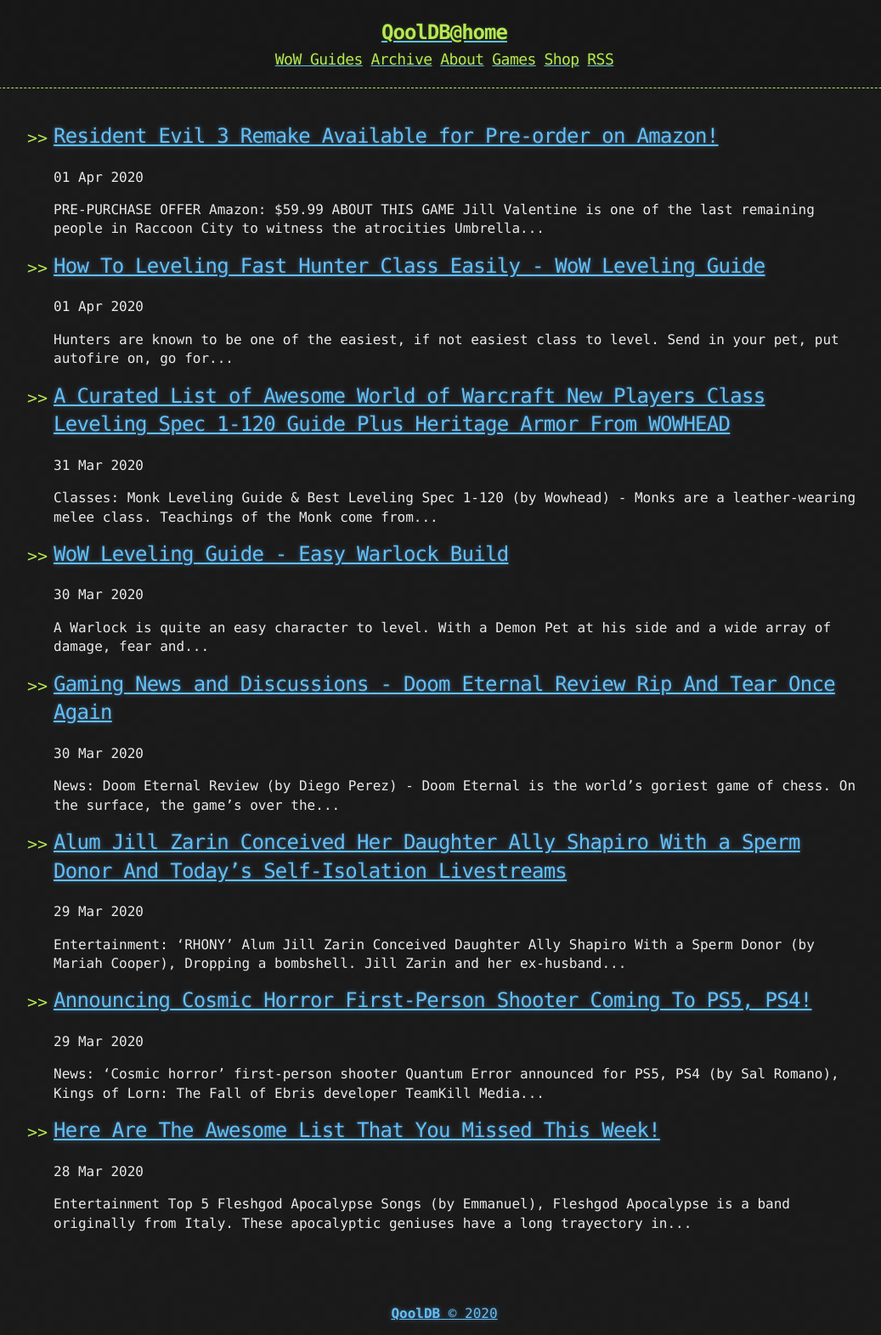
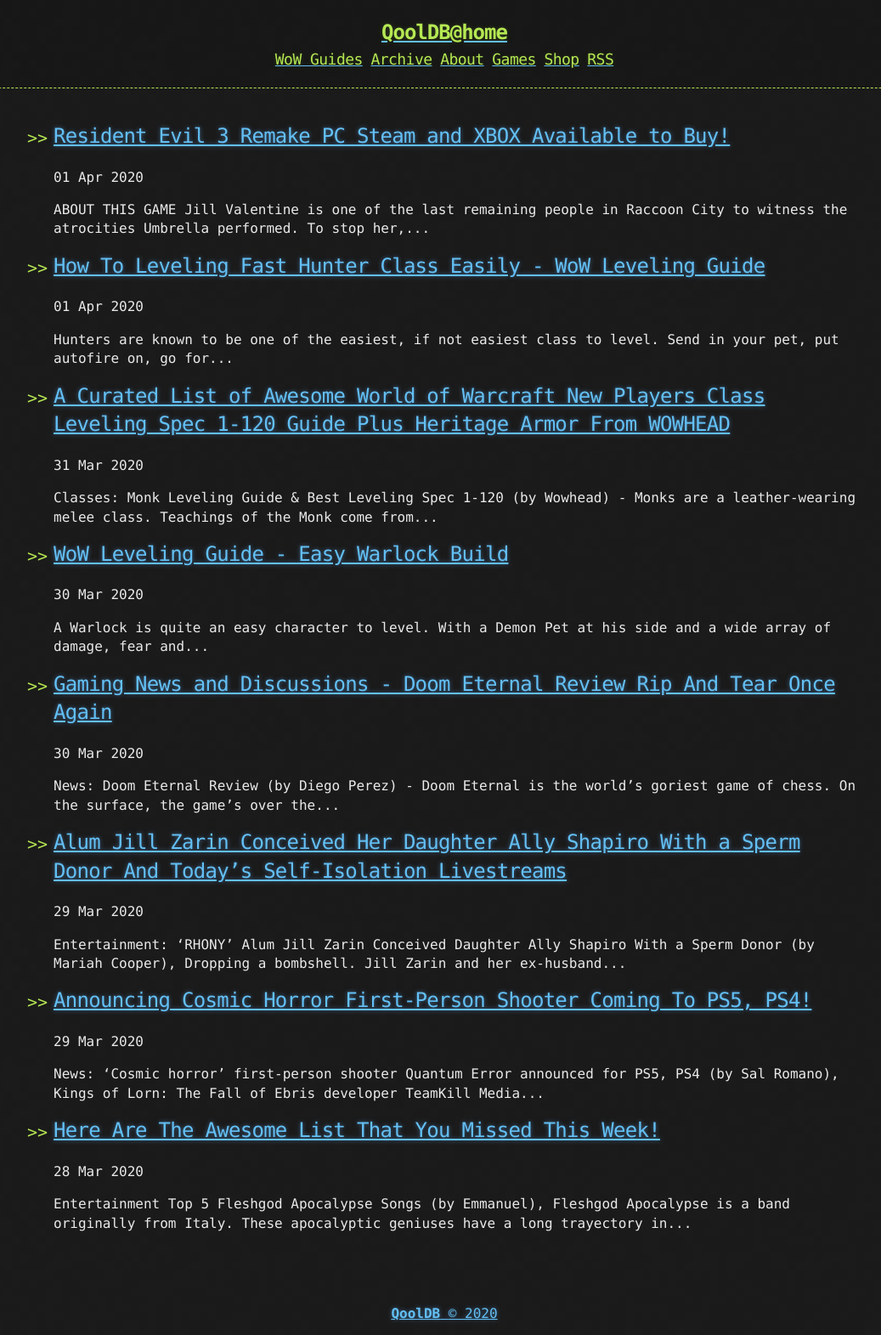
Before and after one commit to coffeecocoa/qooldb, a Jekyll site: the page built from index.html, in a window 1280 px wide. Shown: the whole page at 85% size, without its empty margins (117-1154 px from the left). Built offline with Jekyll 4.4.1, drawn with Linux system fonts in a browser that asks for light colours; the list of posts is cut into pages by our own code.

```diff
--- a/_posts/2020-04-02-resident-evil-3-remake-available-for-preorder.md
+++ b/_posts/2020-04-02-resident-evil-3-remake-pc-steam-and-xbox-available-to-buy.md
@@ -1,6 +1,6 @@
 ---
-title: Resident Evil 3 Remake Available for Pre-order on Amazon!
-description: Resident Evil 3 Remake Available for Pre-order on Amazon Also includes Resident Evil Resistance, a new 1 vs 4 online multiplayer
+title: Resident Evil 3 Remake PC Steam and XBOX Available to Buy!
+description: Resident Evil 3 Remake PC Steam and XBOX Available to Buy Also includes Resident Evil Resistance, a new 1 vs 4 online multiplayer
 date: 2020-04-01 21:012:00
 published: true
 tags: [ gaming, lists]
@@ -8,17 +8,15 @@
 
 
 <p align="center">
-    <a href="https://amzn.to/3bLG7G6" >
-        <img src="https://images-na.ssl-images-amazon.com/images/I/81MDN6aWyZL._SL1500_.jpg" alt="Resident Evil 3 Remake" width="450" />
+    <a href="bit.ly/gamenelectrostore" >
+        <img src="https://upload.wikimedia.org/wikipedia/en/d/dc/Resident_Evil_3.jpg" alt="Resident Evil 3 Remake" width="350" />
     </a>
 </p>
 
-## PRE-PURCHASE OFFER
-Amazon: $59.99
-
 <p align="center">
-    <iframe style="width:120px;height:240px;" marginwidth="0" marginheight="0" scrolling="no" frameborder="0" src="//ws-na.amazon-adsystem.com/widgets/q?ServiceVersion=20070822&OneJS=1&Operation=GetAdHtml&MarketPlace=US&source=ac&ref=qf_sp_asin_til&ad_type=product_link&tracking_id=pupulumu-20&marketplace=amazon&region=US&placement=B082LKJ33D&asins=B082LKJ33D&linkId=4d0942d2c0e573b56aabde3c5701d8f8&show_border=true&link_opens_in_new_window=true&price_color=333333&title_color=0066c0&bg_color=ffffff">
-    </iframe>
+    <a href="bit.ly/gamenelectrostore" >
+        <img src="assets/images/shops/interested.png" alt="Resident Evil 3 Remake buy" width="150" />
+    </a>
 </p>
 
 ## ABOUT THIS GAME
@@ -31,10 +29,16 @@
 WARNING: This game contains strong language and extreme violence.
 
 <p align="center">
-    <a href="https://amzn.to/3bLG7G6" >
+    <strong>PC Steam and XBOX Version</strong>
+    <strong>Order Here Now!</strong>
+</p>
+
+<p align="center">
+    <a href="bit.ly/gamenelectrostore" >
         <img src="assets/images/shops/interested.png" alt="Resident Evil 3 Remake buy" width="150" />
     </a>
 </p>
+
 
 ## SYSTEM REQUIREMENTS
 
```
